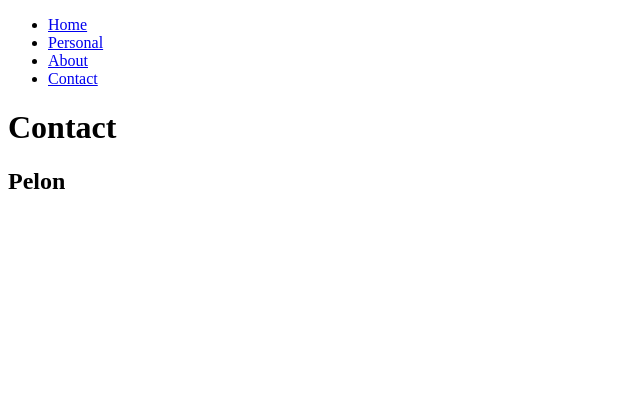
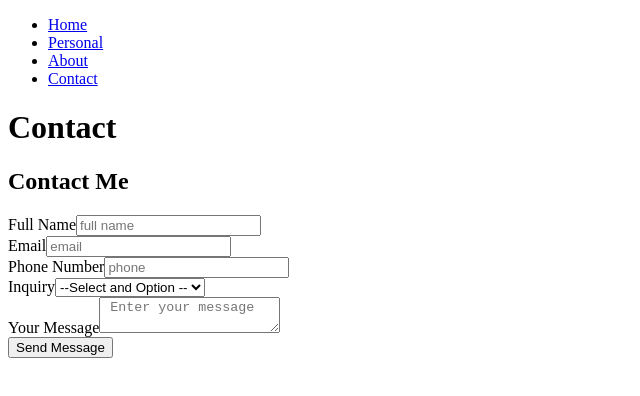
Before and after one commit to spalvarado/spalvarado.github.io, a React (Create React App) app: page /contact in a window 1280 px wide. Shown: the top 396 px of the page, without its empty margins (0-640 px from the left). Built offline with nearby package versions, Linux system fonts and the light colour scheme.

Commit message:
Contact Page set up and functional.

```diff
--- a/package.json
+++ b/package.json
@@ -7,11 +7,12 @@
     "@testing-library/jest-dom": "^6.6.4",
     "@testing-library/react": "^16.3.0",
     "@testing-library/user-event": "^13.5.0",
+    "motion": "^12.23.13",
     "react": "^19.1.1",
     "react-dom": "^19.1.1",
     "react-router-dom": "^7.7.1",
     "react-scripts": "5.0.1",
-    "web-vitals": "^2.1.4"
+    "web-vitals": "2.1.4"
   },
   "scripts": {
     "start": "react-scripts start",
--- a/src/index.js
+++ b/src/index.js
@@ -1,5 +1,7 @@
 import ReactDOM from "react-dom/client";
 import { BrowserRouter, Routes, Route } from "react-router-dom";
+import { useState } from "react";
+// import emailjs from '@emailjs/browser';
 import Layout from "./pages/layout"
 import Home from "./pages/home";
 import Contact from "./pages/Contact";
--- a/src/pages/About.js
+++ b/src/pages/About.js
@@ -17,6 +17,9 @@ const Home = () => {
                 offers that relate to Software Development, Web Development, Data Engineering,<br/>
                 or AI and Machine Learning.<br/><br/>
 
+                I have a strong interest in Web Development and Software Engineering and wish <br/>
+                to grow in these roles, but am open to other roles such as AI/ML and Data Engineer.<br/>
+
                 To get to know me on a more personal level, please navigate to the Personal Life page!
                 </p>
             </div>
--- a/src/pages/Contact.js
+++ b/src/pages/Contact.js
@@ -1,7 +1,65 @@
+import {useState} from "react";
+
 const Home = () => {
+    const [result, setResult] = useState("");
+    const onSubmit = async (event) => {
+
+
+
+        event.preventDefault();
+        setResult("Sending....");
+        const formData = new FormData(event.target);
+        formData.append("access_key", "bb81b464-f972-4f45-a685-45d2dcedce48");
+
+        const response = await fetch("https://api.web3forms.com/submit", {
+            method: "POST",
+            body: formData
+        });
+
+        const data = await response.json();
+        if (data.success) {
+            setResult("Form Submitted Successfully");
+            event.target.reset();
+        } else {
+            setResult("Error");
+        }
+    };
+
     return ( <>
             <h1>Contact</h1>
-            <h2>Pelon</h2>
+            <section className="contact">
+                <form onSubmit={onSubmit}>
+                    <h2>Contact Me</h2>
+                    <div className="input-box">
+                        <label>Full Name</label>
+                        <input type="text" className="field" placeholder="full name" name="name" required />
+                    </div>
+                    <div className="input-box">
+                        <label>Email</label>
+                        <input type="email" className="field" placeholder="email" name="email" required />
+                    </div>
+                    <div className="input-box">
+                        <label>Phone Number</label>
+                        <input type="tel" className="field" placeholder="phone" name = "phone" required />
+                    </div>
+                    <div className="input-box">
+                        <label>Inquiry</label>
+                        <select name="inquiries" id="inquiry" required>
+                            <option disabled selected value>--Select and Option --</option>
+                            <option value="Job">Job</option>
+                            <option value="Network">Network</option>
+                            <option value="Freelance">Freelance</option>
+                            <option value="Training">Personal Training</option>
+                            <option value="Social">Social</option>
+                        </select>
+                    </div>
+                    <div className="input-box">
+                        <label>Your Message</label>
+                        <textarea className="field mess" placeholder=" Enter your message" name ="message" required></textarea>
+                    </div>
+                    <button type="submit">Send Message</button>
+                </form>
+            </section>
         </>
     )
 };
--- a/src/pages/PersonalLife.js
+++ b/src/pages/PersonalLife.js
@@ -3,7 +3,53 @@ const Home = () => {
             <h1>Personal Life</h1>
             <div>
                 <p style={{fontSize:"20px"}}>
+                    I was born in Santa Ana, California and was raised in Pittsboro, NC. <br/>
+                    I grew up with two hardworking parents to which I gained my work ethic,<br/>
+                    through their sacrifices, I grew to be a curious child who often tried<br/>
+                    to figure out how things work and wanted to learn more. I found myself<br/>
+                    to learn better by doing things hands on, which is how I gained a passion<br/>
+                    in Mathematics and Computer Science.<br/><br/>
 
+                    From High School up to the present, I have gained multiple hobbies, some <br/>
+                    that still continue to impact my life to this day. Below are my list of <br/>
+                    hobbies!<br/><br/>
+
+                    <div>
+                        <h2>Cooking and Bartending</h2>
+                        <p>One of my favorite series to watch as a child was an anime called<br/>
+                        One Piece, one character in particular inspired me with his love of <br/>
+                        cooking, so I began experimenting with food at home. Mind you, I was <br/>
+                        8-10 years old so my experiments were horrendous, but over time I began<br/>
+                        to start cooking traditional and healthy meals. Once I reached the age <br/>
+                        of 23, I began to experiment with bartending, trying to recreate cocktails<br/>
+                        and even going as far as to make some signature cocktails to call my own.</p>
+                    </div>
+
+                    <div>
+                        <h2>Fitness and Nutrition</h2>
+                        <p>I grew up overweight, before starting college, I decided to change that <br/>
+                        and started to exercise regularly and experimented with different diets, some<br/>
+                        extreme, some not disciplined enough. When I started to make progress, I started<br/>
+                        to grow a passion for it and started to dive into the world of BodyBuilding.<br/>
+                        Bodybuilding has taught me to be more disciplined with not only my workouts<br/>
+                        but also my dieting. As a result, I am working towards my first Physique <br/>
+                        Competition and getting a certification in Personal Training.
+                        </p>
+                    </div>
+
+                    <div>
+                        <h2>Dancing</h2>
+                        <p>
+                            Coming from a Hispanic household, dancing has always been a core principle<br/>
+                            in the culture. I grew up not learning how to dance out of lack of interest<br/>
+                            over time, I started to grow tired of being the only one at family functions<br/>
+                            who couldn't dance, so I decided to take Salsa classes to kind of dive into <br/>
+                            dancing. I began taking classes with Mambo Dinamico Dance Company, and while<br/>
+                            the style of Salsa was different to the style my family does, I fell in love<br/>
+                            with dancing and have been going religiously for the past year. I am slowly<br/>
+                            diving into other latin dance styles such as Bachata, Merengue, and Cumbia.
+                        </p>
+                    </div>
                 </p>
             </div>
         </>
--- a/src/pages/home.js
+++ b/src/pages/home.js
@@ -1,5 +1,9 @@
+
+
 const Home = () => {
     return ( <>
+
+
             <h1>Welcome to my Website!</h1>
             <p>Hello! Welcome to my personal website! I developed this personal website to showcase <br/>
                 my web development abilities while also learning and utilizing React.JS.
```
Also changed, not shown: 1 other file (tests, documents, lock files or other folders).
